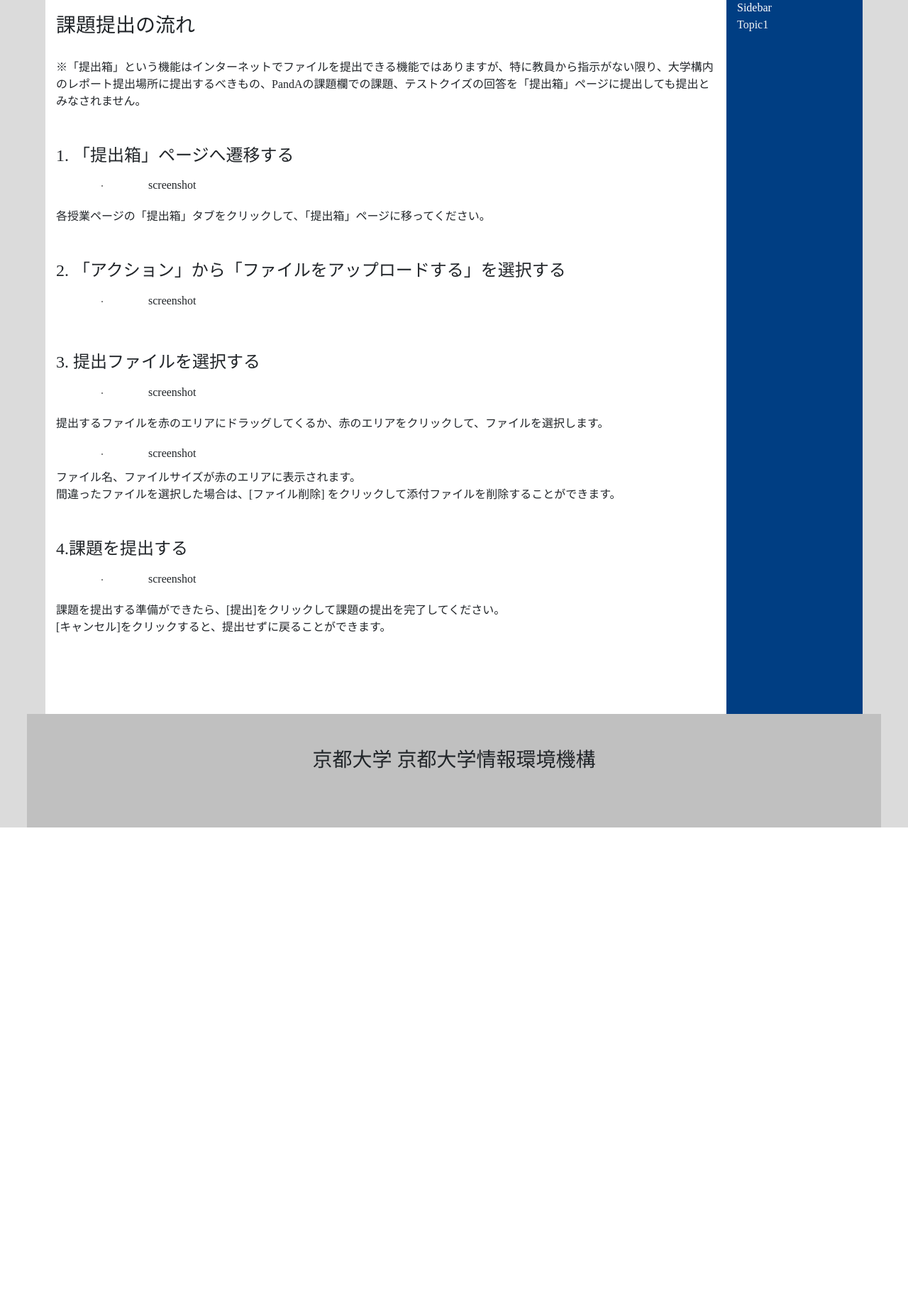
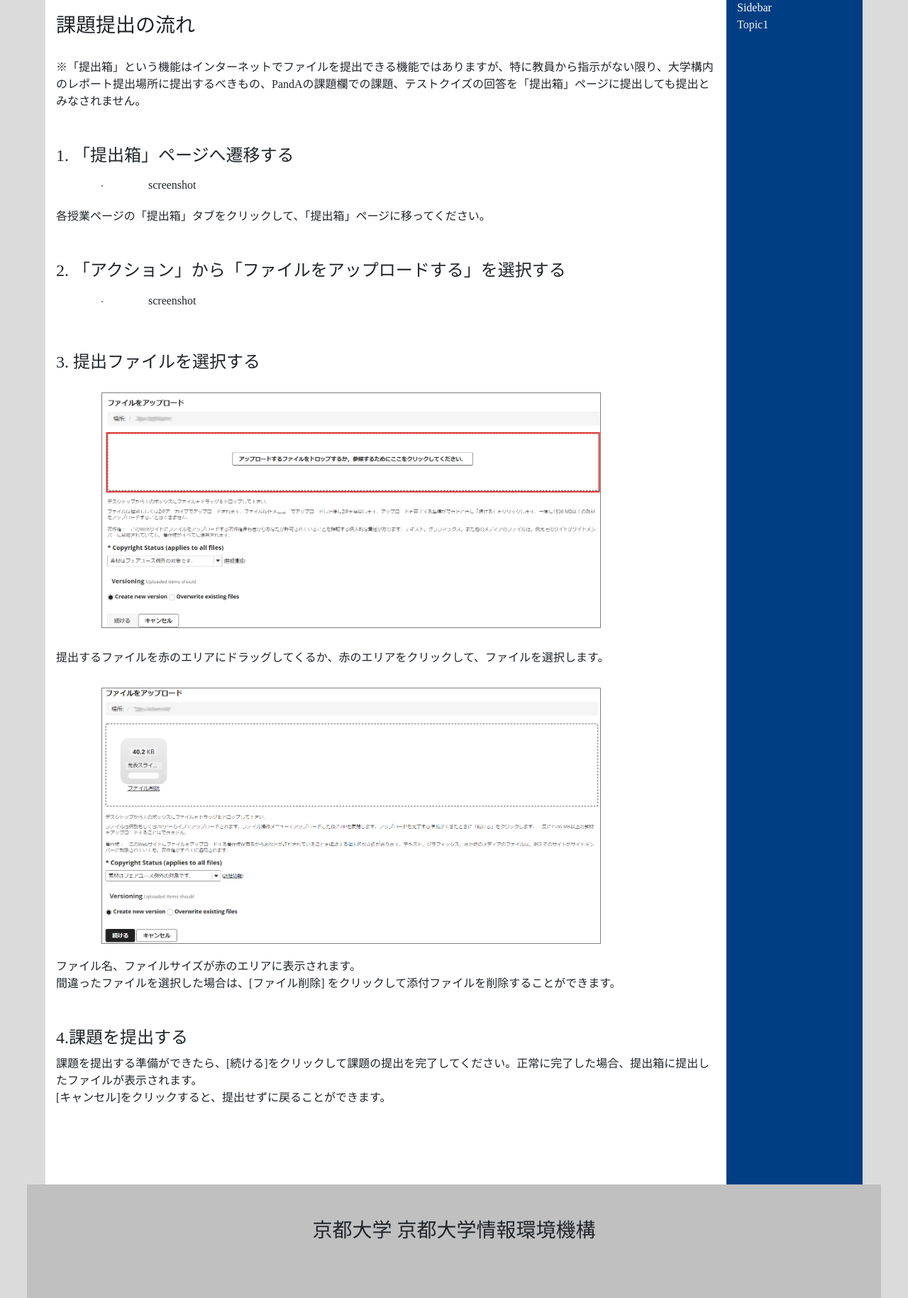
Before and after one commit to kyoto-u/student-guidebook, a Python web app: template templates/submission_box_submission_process.htm in a window 1280 px wide. Shown: the part 121-1950 px from the top of the page at 71% size. Before the commit the page ends 1287 px from the top, so only its background shows below. Run offline with Jinja, Linux system fonts and the light colour scheme; the template is opened without the code that fills it, so the values that code supplies are empty; some libraries are stand-ins or nearby versions.

Commit message:
スクリーンショットを追加する

```diff
--- a/templates/look_announces_subject.htm
+++ b/templates/look_announces_subject.htm
@@ -61,8 +61,8 @@
               </p>
               <p>
                 すべてのお知らせを確認する場合は、授業ページの左ツールバーから「お知らせ」または「announces」をクリックし、お知らせページに遷移してください。<br>
-                (ここにスクリーンショットが入ります)<br />
               </p>
+              <img src="../static/images/look_announces_subject_1.png">
             </div>
             <div class="mt-5">
               <p>
--- a/templates/submission_box_submission_process.htm
+++ b/templates/submission_box_submission_process.htm
@@ -72,7 +72,7 @@
                     <div class="step step3">
                         <h4>3. 提出ファイルを選択する</h4>
                         <div class="image clearfix">
-                            <img src="" alt="">screenshot
+                            <img src="../static/images/submission_box_submission_process_3.png">
                         </div>
                         <div class="instructions">
                             <p>
@@ -80,11 +80,11 @@
                             </p>
                             <p>
                             <div class="image clearfix">
-                                <img src="" alt="">screenshot
+                                <img src="../static/images/submission_box_submission_process_4.png">
                             </div>
                             <div class="instructions">
                                 ファイル名、ファイルサイズが赤のエリアに表示されます。<br>
-                                間違ったファイルを選択した場合は、[ファイル削除] をクリックして添付ファイルを削除することができます。
+                                間違ったファイルを選択した場合は、[ファイル削除] をクリックして添付ファイルを削除することができます。<br>
                             </div>
                             </p>
 
@@ -92,12 +92,9 @@
                     </div>
                     <div class="step step4">
                         <h4>4.課題を提出する</h4>
-                        <div class="image clearfix">
-                            <img src="" alt="">screenshot
-                        </div>
                         <div class="instructions">
                             <p>
-                                課題を提出する準備ができたら、[提出]をクリックして課題の提出を完了してください。<br>
+                                課題を提出する準備ができたら、[続ける]をクリックして課題の提出を完了してください。正常に完了した場合、提出箱に提出したファイルが表示されます。<br>
                                 [キャンセル]をクリックすると、提出せずに戻ることができます。
                             </p>
                         </div>
```
Also changed, not shown: static/images/look_announces_subject_1.png (added), static/images/submission_box_submission_process_3.png (added), static/images/submission_box_submission_process_4.png (added).
